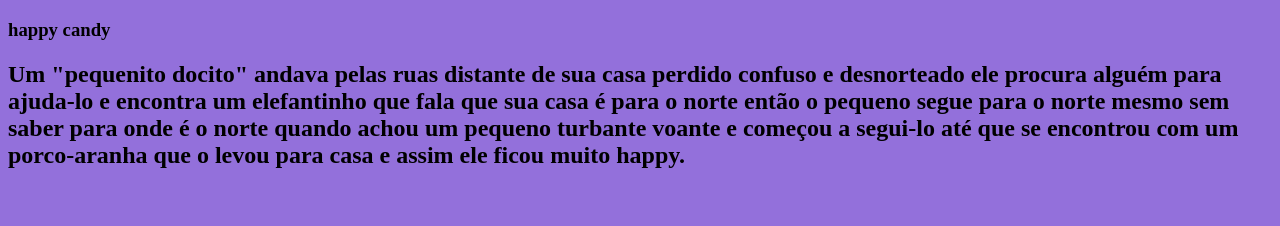
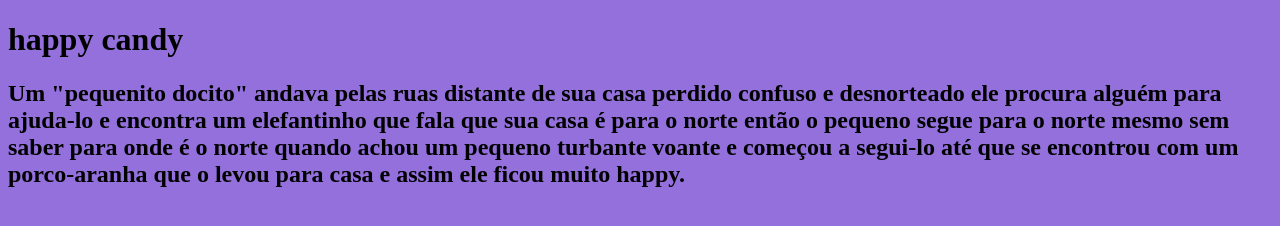
Before and after one commit to yasmin2802/yass, a plain HTML site: page index.html in a window 1280 px wide. Drawn offline with Linux system fonts and the light colour scheme.

Commit message:
Update index.html

```diff
--- a/index.html
+++ b/index.html
@@ -6,7 +6,7 @@
     <link rel="stylesheet" href="Style.css">
     <title>happy candy</title>
     <body>
-        <h3>happy candy</h3>
+        <h1>happy candy</h1>
  <h2> Um "pequenito docito" andava pelas ruas distante de sua casa perdido
 confuso e desnorteado ele procura alguém para ajuda-lo e encontra um elefantinho
 que fala que sua casa é para o norte então o pequeno segue para o norte mesmo sem
```
